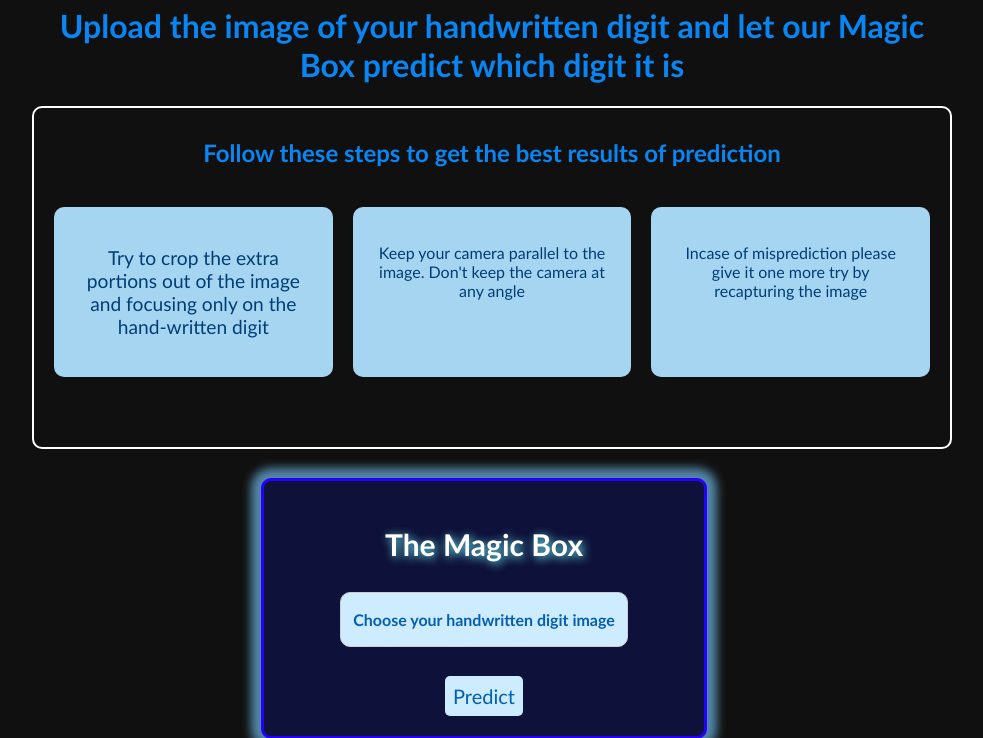
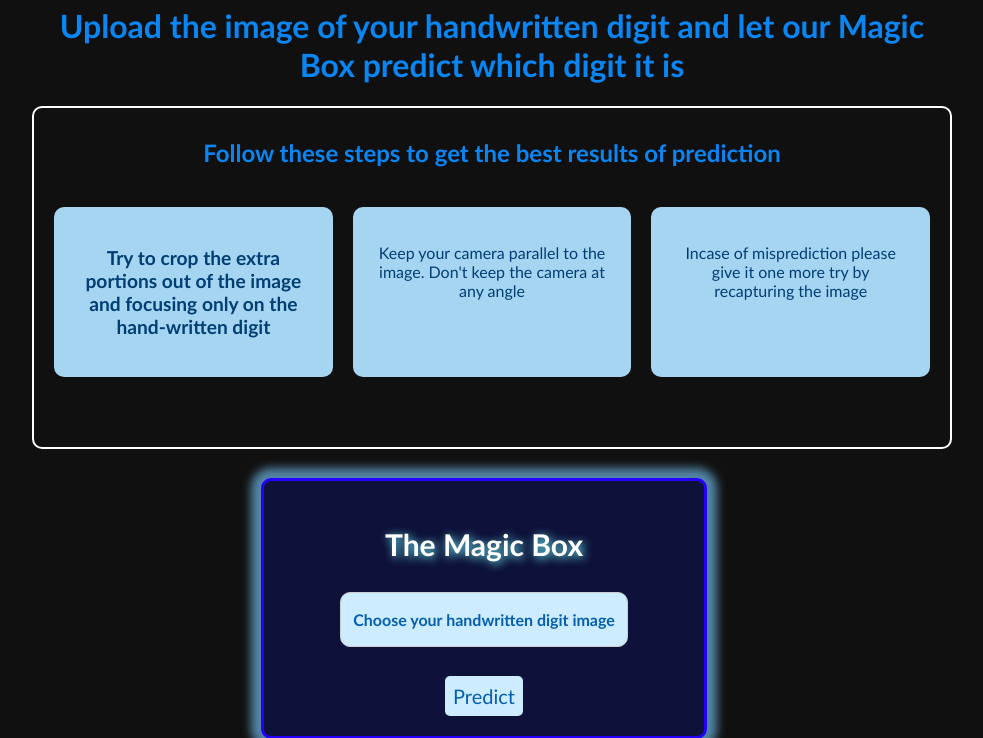
Before and after one commit to Ashmit-1/classificationDigits, a Flask app: page / in a window 1280 px wide, with the pointer over the restyled element. Shown: the part 23-761 px from the top of the page, without its empty margins (156-1139 px from the left). Run offline with Flask 3, Linux system fonts and the light colour scheme.

Commit message:
modify ui for the web app

```diff
--- a/app.py
+++ b/app.py
@@ -1,5 +1,6 @@
 from flask import Flask
 from flask import render_template
+from flask import request
 
 app = Flask(__name__)
 
@@ -7,5 +8,7 @@ app = Flask(__name__)
 def index():
     return render_template('index.html')
 
+
+
 if __name__ == "__main__":
     app.run()
--- a/templates/index.html
+++ b/templates/index.html
@@ -119,6 +119,7 @@
         .norms div p:hover {
             font-size: 120%;
             overflow: hidden;
+            font-weight: 600;
         }
 
         .submit_div {
```
